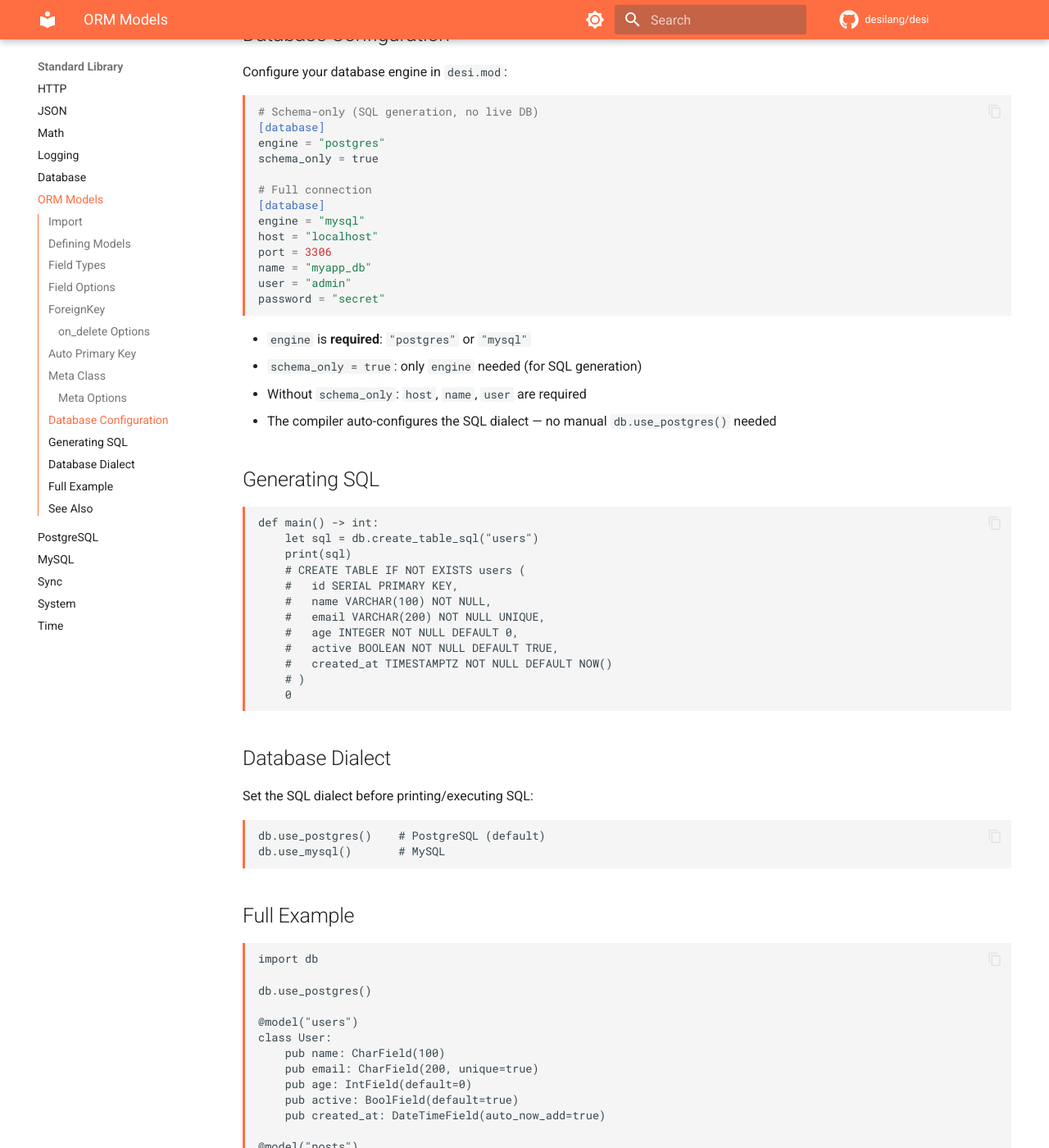
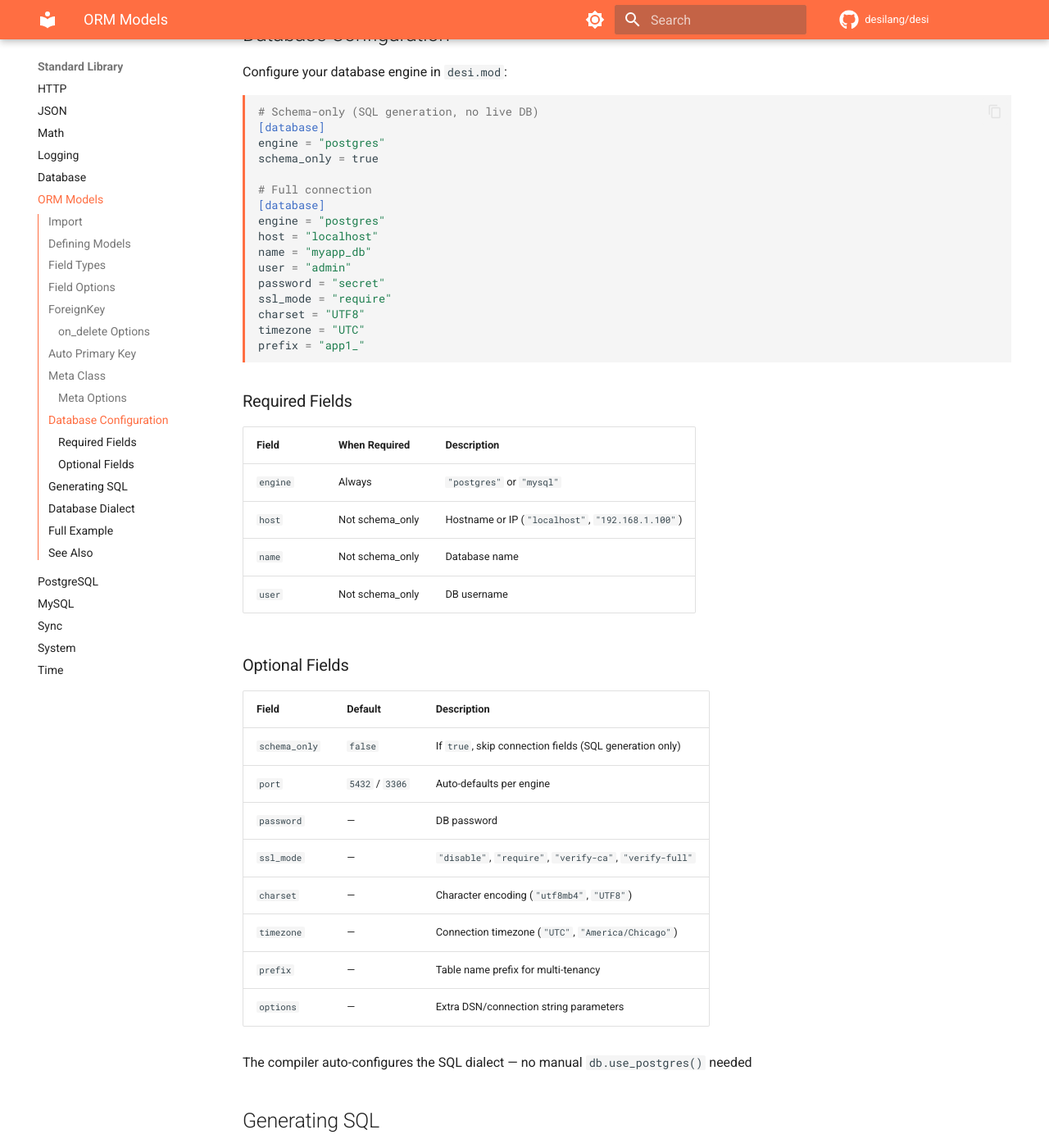
Before and after one commit to desilang/desi, an MkDocs documentation site: the page built from book/docs/stdlib/models.md, in a window 1280 px wide and 1400 px high, scrolled down 3670 px. Shown: the whole window at 82% size. Built offline with MkDocs 1.6.1 and Material for MkDocs 9.7.7, drawn with Linux system fonts in a browser that asks for light colours; comment, search, counter and statistics services are not loaded; the version menu is left out.

Commit message:
feat(orm): add optional database config fields to desi.mod
Add 7 optional fields to [database] section:
- ssl_mode: TLS mode (disable|require|verify-ca|verify-full)
- charset: character encoding (utf8mb4, UTF8)
- timezone: connection timezone (UTC, America/Chicago)
- prefix: table name prefix for multi-tenancy
- max_conns: max open connections (future use)
- conn_timeout: connection timeout in seconds (future use)
- options: extra DSN/connection string parameters

Also:
- Port auto-defaults per engine (5432 for postgres, 3306 for mysql)
- ssl_mode validated with DPM0009 diagnostic
- host supports IP addresses (192.168.1.100)
- Updated book/models.md with full options table

All 437 tests pass.

````diff
--- a/book/docs/stdlib/models.md
+++ b/book/docs/stdlib/models.md
@@ -143,18 +143,40 @@ schema_only = true
 
 # Full connection
 [database]
-engine = "mysql"
+engine = "postgres"
 host = "localhost"
-port = 3306
 name = "myapp_db"
 user = "admin"
 password = "secret"
+ssl_mode = "require"
+charset = "UTF8"
+timezone = "UTC"
+prefix = "app1_"
 ```
 
-- `engine` is **required**: `"postgres"` or `"mysql"`
-- `schema_only = true`: only `engine` needed (for SQL generation)
-- Without `schema_only`: `host`, `name`, `user` are required
-- The compiler auto-configures the SQL dialect — no manual `db.use_postgres()` needed
+### Required Fields
+
+| Field | When Required | Description |
+|-------|---------------|-------------|
+| `engine` | Always | `"postgres"` or `"mysql"` |
+| `host` | Not schema_only | Hostname or IP (`"localhost"`, `"192.168.1.100"`) |
+| `name` | Not schema_only | Database name |
+| `user` | Not schema_only | DB username |
+
+### Optional Fields
+
+| Field | Default | Description |
+|-------|---------|-------------|
+| `schema_only` | `false` | If `true`, skip connection fields (SQL generation only) |
+| `port` | `5432` / `3306` | Auto-defaults per engine |
+| `password` | — | DB password |
+| `ssl_mode` | — | `"disable"`, `"require"`, `"verify-ca"`, `"verify-full"` |
+| `charset` | — | Character encoding (`"utf8mb4"`, `"UTF8"`) |
+| `timezone` | — | Connection timezone (`"UTC"`, `"America/Chicago"`) |
+| `prefix` | — | Table name prefix for multi-tenancy |
+| `options` | — | Extra DSN/connection string parameters |
+
+The compiler auto-configures the SQL dialect — no manual `db.use_postgres()` needed
 
 ## Generating SQL
 
````
Also changed, not shown: 1 other file.
